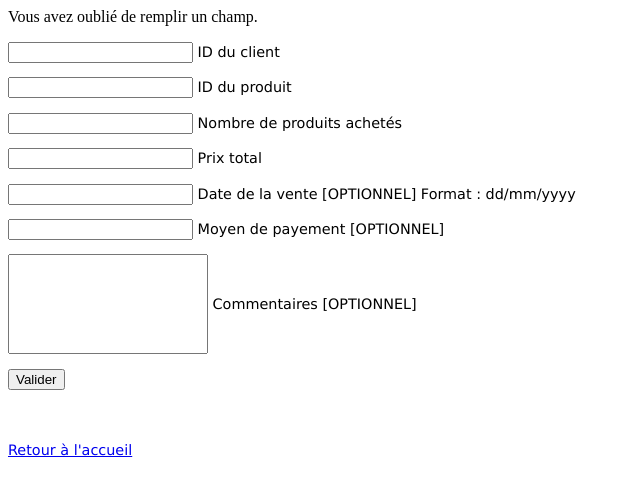
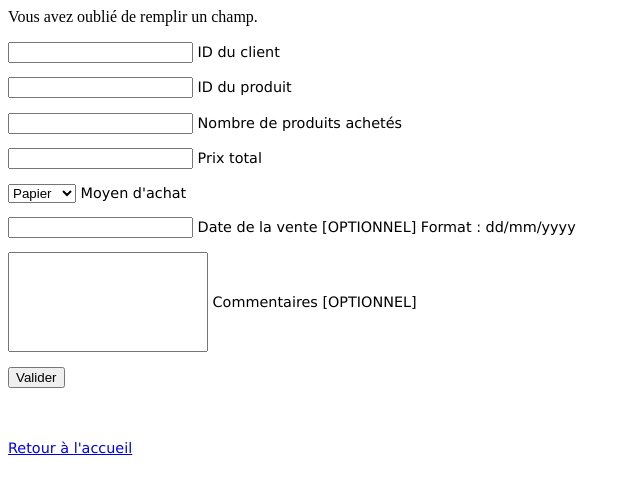
Before and after one commit to AlanBrisset/L3EchoMerLocalWebsite, a PHP site: page /add/envoi_vente.php in a window 1280 px wide. Shown: the top 480 px of the page, without its empty margins (0-640 px from the left). Run offline with PHP 8.4, Linux system fonts and the light colour scheme.

Commit message:
Modification de la structure de la table Vente

```diff
--- a/add/add_vente.php
+++ b/add/add_vente.php
@@ -16,9 +16,14 @@ Ce formulaire sera envoyé vers envoi_vente.php, qui se chargera d'insérer les
 
       <p><input type="number" step="0.01" min="0" name="prixvente" maxlength="200"> Prix total</p>
 
+      <p><select name="moyen_achatvente" size="1">
+        <option value="Papier">Papier</option>
+        <option value="Internet">Internet</option>
+      </select> Moyen d'achat</p>
+
+      <!--<p><input type="text" name="moyen_achatvente" maxlength="20"> Plateforme d'achat</p>-->
+
       <p><input type="text" name="date_achatvente" maxlength="20"> Date de la vente [OPTIONNEL] Format : dd/mm/yyyy</p>
-
-      <p><input type="text" name="moyen_payementvente" maxlength="20"> Moyen de payement [OPTIONNEL]</p>
 
       <p><input style="height:100px; width: 200px;" type="text" name="commentairesvente" maxlength="250"> Commentaires [OPTIONNEL]</p>
 
--- a/add/envoi_vente.php
+++ b/add/envoi_vente.php
@@ -30,6 +30,7 @@ if(isset($_POST) && !empty($_POST['id_client_vente']) && !empty($_POST['id_produ
   $id_produitv = $_POST['id_produit_vente'];
   $quantitev = $_POST['quantitevente'];
   $prixv = $_POST['prixvente'];
+  $moyenachatv = $_POST['moyen_achatvente'];
 
 #Extraction des valeurs NULL. Si on détecte qu'elles sont vides, on leur donne la valeur NULL.
   if(empty($_POST['date_achatvente']))
@@ -41,10 +42,6 @@ if(isset($_POST) && !empty($_POST['id_client_vente']) && !empty($_POST['id_produ
     $date_achatv = substr($date_achatvFr, 6, 4).'-'.substr($date_achatvFr, 3, 2).'-'.substr($date_achatvFr, 0, 2);
   }
 
-  if(empty($_POST['moyen_payementvente']))
-    $moyen_payementv = "";
-  else
-    $moyen_payementv = $_POST['moyen_payementvente'];
 
   if(empty($_POST['commentairesvente']))
     $commentairesv = "";
--- a/list/update_delete_client.php
+++ b/list/update_delete_client.php
@@ -7,7 +7,7 @@
 
 
 #envoi_produit.php
-#Récupère les données du formulaire add_produit.php et les insère dans la base de données.
+#Récupère les données du formulaire add_client.php et les insère dans la base de données.
 
 // ----------- CONNEXION A LA BASE DE DONNEES -----------
 
```
